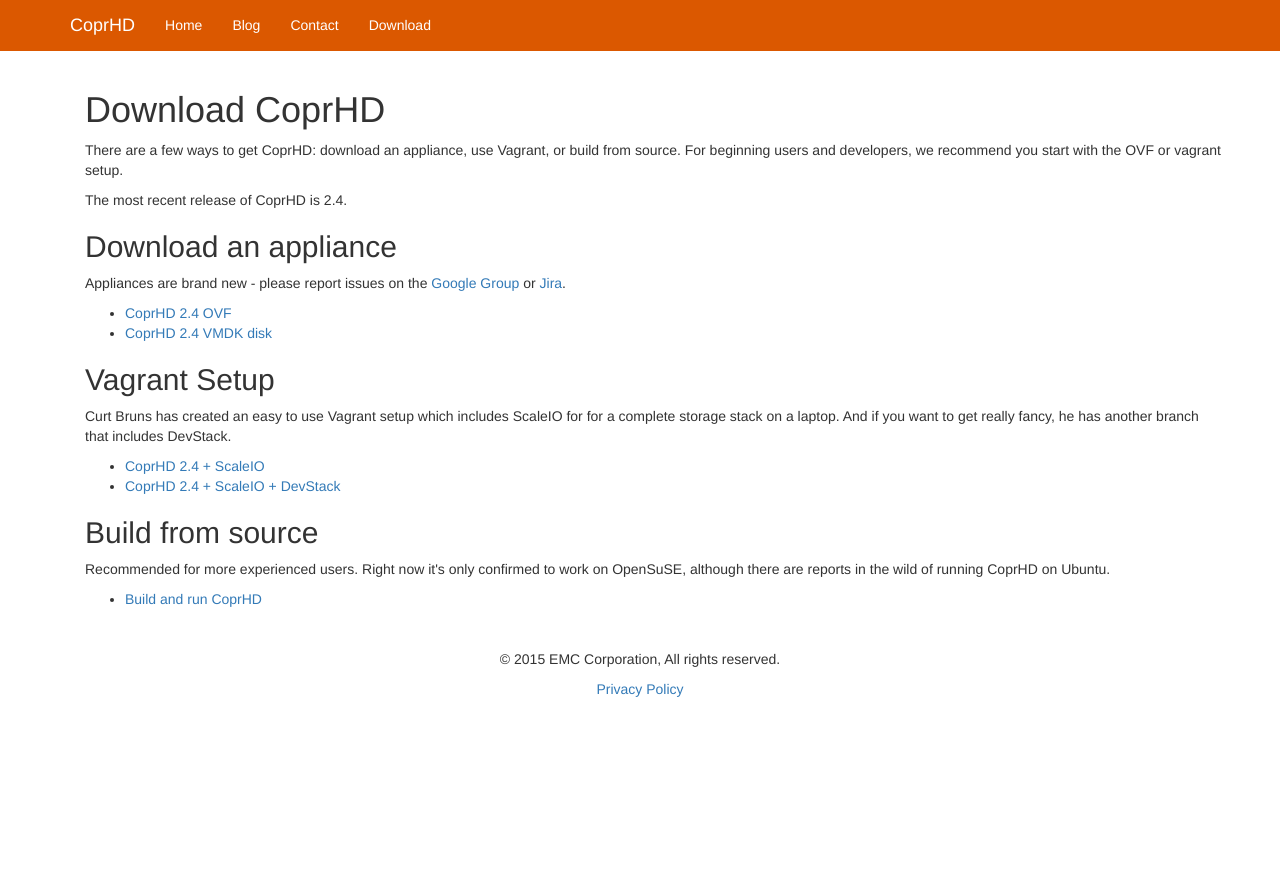
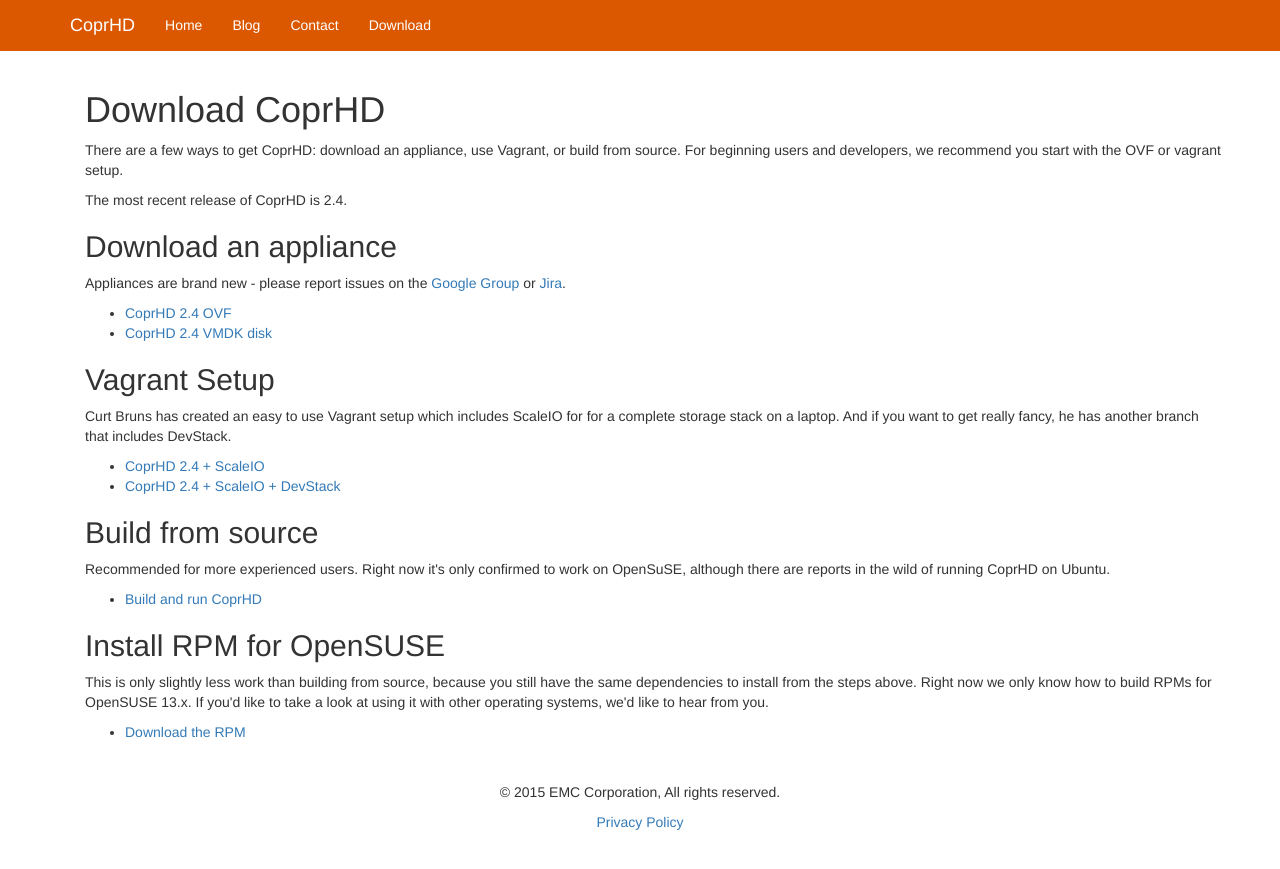
Before and after one commit to CoprHD/CoprHD.github.io, a Jekyll site: the page built from download/index.html, in a window 1280 px wide. Shown: the top 869 px of the page. Built offline with Jekyll 4.4.1, drawn with Linux system fonts in a browser that asks for light colours.

Commit message:
Update index.html

```diff
--- a/download/index.html
+++ b/download/index.html
@@ -36,4 +36,10 @@
 		<ul>
 			<li><a href="https://coprhd.atlassian.net/wiki/display/COP/How+to+Download+and+Build+CoprHD" target="_blank">Build and run CoprHD</a></li>
     </ul>
+
+	<h2>Install RPM for OpenSUSE</h2>
+	<p>This is only slightly less work than building from source, because you still have the same dependencies to install from the steps above. Right now we only know how to build RPMs for OpenSUSE 13.x. If you'd like to take a look at using it with other operating systems, we'd like to hear from you.</p>
+	<ul>
+		<li><a href="https://build.coprhd.org/jenkins/userContent/releases/CoprHD-2.4.0.0.4/" target="_blank">Download the RPM</a></li>
+	</ul>
 </div>
```
